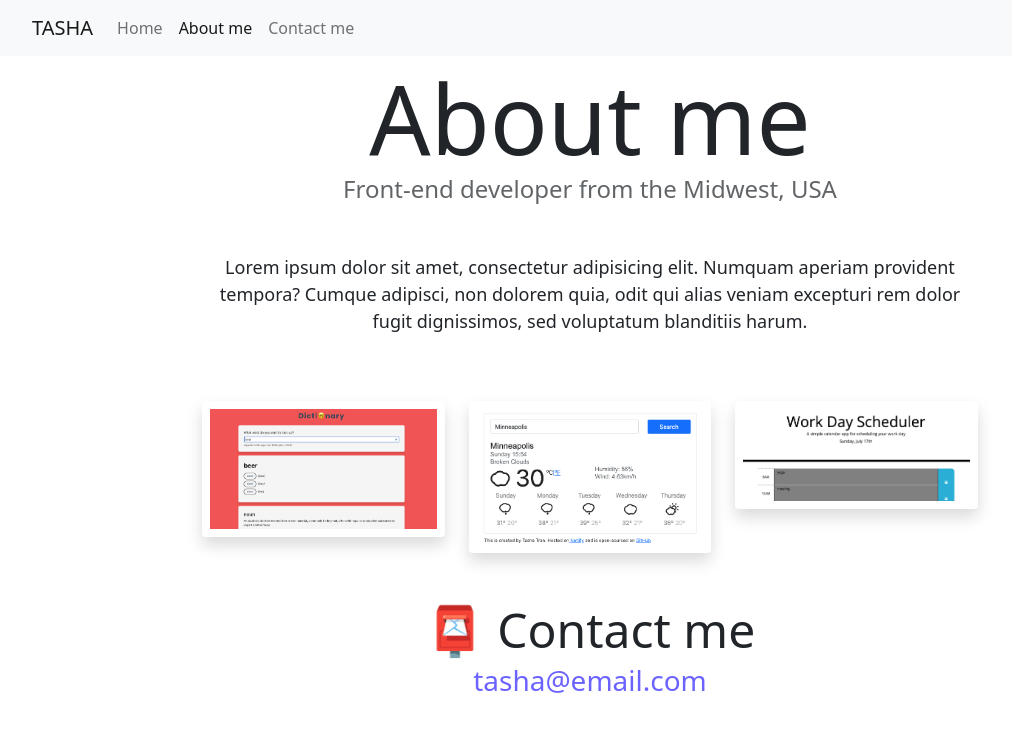
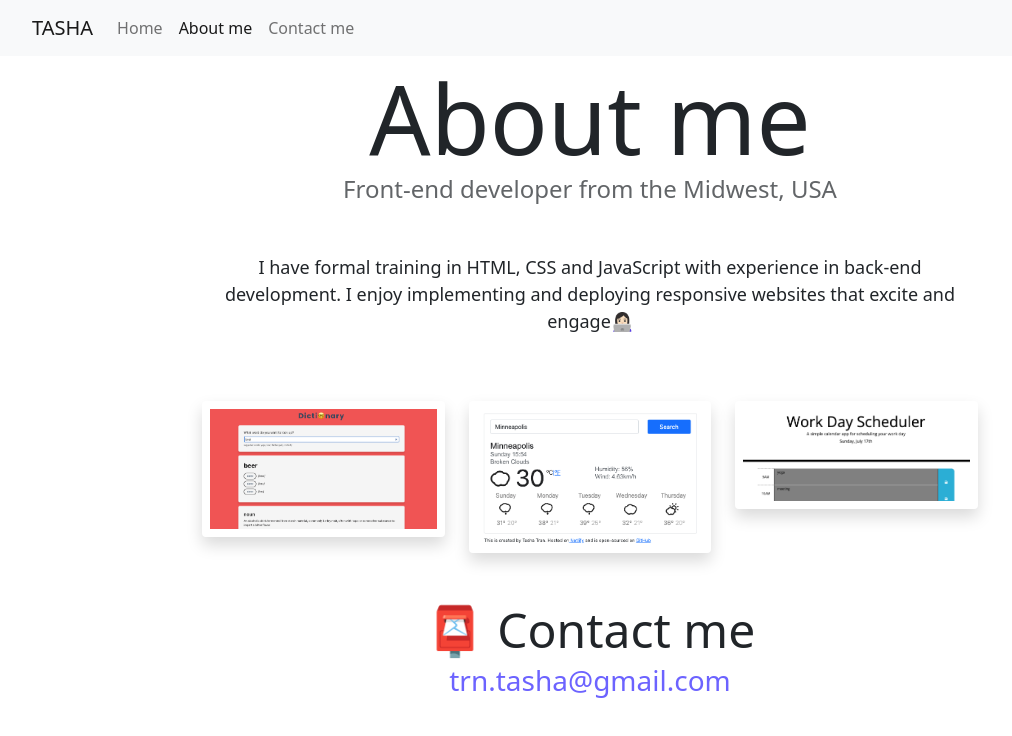
Before and after one commit to tashatran/portfolio, a plain HTML site: page about.html in a window 1280 px wide. Shown: the whole page, without its empty margins (50-1062 px from the left). Drawn offline with nearby package versions, Linux system fonts and the light colour scheme.

Commit message:
updated aboutme

```diff
--- a/about.html
+++ b/about.html
@@ -52,10 +52,9 @@
     <h3 class="text-center">Front-end developer from the Midwest, USA</h3>
     <div class="about-paragraph text-center">
       <p>
-        Lorem ipsum dolor sit amet, consectetur adipisicing elit. Numquam
-        aperiam provident tempora? Cumque adipisci, non dolorem quia, odit qui
-        alias veniam excepturi rem dolor fugit dignissimos, sed voluptatum
-        blanditiis harum.
+        I have formal training in HTML, CSS and JavaScript with experience in
+        back-end development. I enjoy implementing and deploying responsive
+        websites that excite and engage👩🏻‍💻
       </p>
     </div>
     <div class="container">
@@ -79,7 +78,9 @@
     </div>
     <div id="contact" class="mt-5">
       <h2 class="text-center">📮 Contact me</h2>
-      <a href="mailto:tasha@email.com" class="email-link"> tasha@email.com </a>
+      <a href="mailto:trn.tasha@gmail.com" class="email-link">
+        trn.tasha@gmail.com
+      </a>
     </div>
   </body>
 </html>
```
